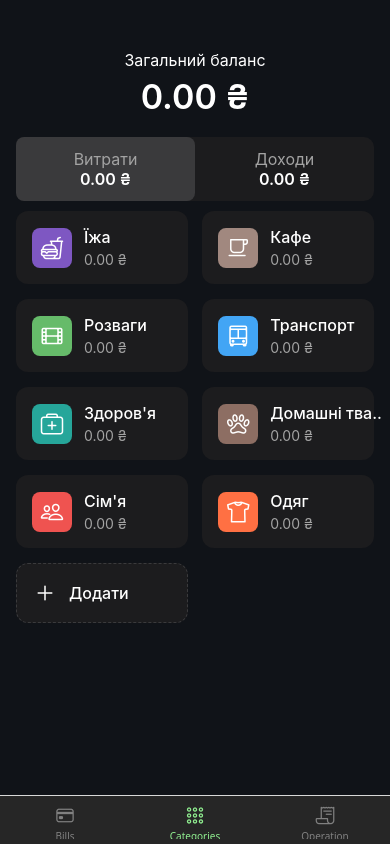
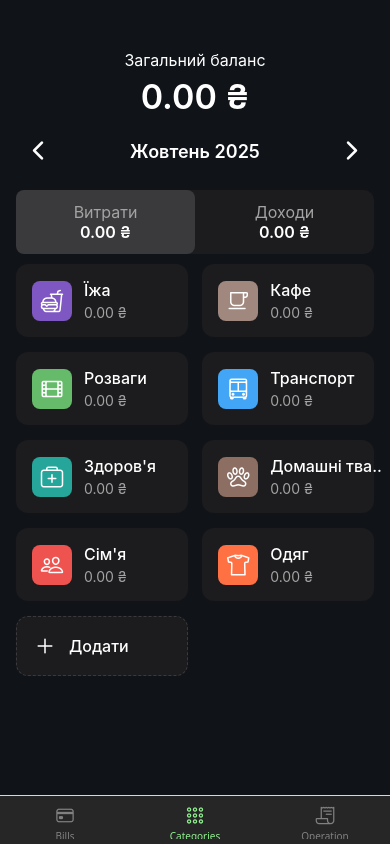
Before and after one commit to w1zardeo/mony, a React Native app: screen /Categories in a window 390 px wide. Built offline with nearby package versions, Linux system fonts and the light colour scheme.

Commit message:
Added new logic

```diff
--- a/modals/AddTransactionModal.js
+++ b/modals/AddTransactionModal.js
@@ -47,7 +47,7 @@ export default function AddTransactionModal({ route }) {
       amount: finalAmountInUAH,
       billId: selectedBill.id,
       billTitle: selectedBill.title,
-      createdAt: new Date().toISOString(),
+      date: new Date().toISOString(),
       type: transactionType,
     };
 
--- a/screens/CategoriesScreen.js
+++ b/screens/CategoriesScreen.js
@@ -1,4 +1,202 @@
-import React, { useState } from "react";
+// import React, { useState } from "react";
+// import {
+//   ScrollView,
+//   StyleSheet,
+//   Text,
+//   TouchableOpacity,
+//   View,
+// } from "react-native";
+// import Icon from "react-native-vector-icons/Ionicons";
+// import { useNavigation } from "@react-navigation/native";
+// import ScreenWrapper from "../components/ScreenWrapper";
+// import { colors } from "../theme/colors";
+// import { useSelector } from "react-redux";
+// import { CURRENCIES_DATA } from "../constants/currency";
+// import { categoriesData, incomeCategoriesData } from "../constants/categories";
+
+// const CategoryCard = ({ item, onPress }) => (
+//   <TouchableOpacity style={styles.card} onPress={onPress}>
+//     <View style={[styles.iconContainer, { backgroundColor: item.color }]}>
+//       <Icon name={item.icon} size={24} color="#FFF" />
+//     </View>
+//     <View>
+//       <Text style={styles.cardTitle}>{item.name}</Text>
+//       <Text style={styles.cardAmount}>{item.amount}</Text>
+//     </View>
+//   </TouchableOpacity>
+// );
+
+// export default function CategoriesScreen() {
+//   const navigation = useNavigation();
+//   const [activeTab, setActiveTab] = useState("expenses");
+
+//   const transactions = useSelector((state) => state.transactions.transactions);
+//   const bills = useSelector((state) => state.bills.list || []);
+
+//     const convertToUAH = (amount, currencyCode) => {
+//     const currency = CURRENCIES_DATA.find((item) => item.code === currencyCode);
+//     const numericAmount = Number(amount) || 0;
+
+//     if (!currency || currency.code === "UAH") {
+//       return numericAmount;
+//     }
+//     return numericAmount * currency.rateToUAH;
+//   };
+
+//   const totalBalance = bills.reduce((sum, bill) => {
+//     const convertedAmount = convertToUAH(bill.balance, bill.currencyCode);
+//     return sum + convertedAmount;
+//   }, 0);
+
+//   const totalExpenses = transactions
+//     .filter(transaction => transaction.type === 'expense')
+//     .reduce((sum, transaction) => sum + parseFloat(transaction.amount || 0), 0);
+
+//   const totalIncome = transactions
+//     .filter(transaction => transaction.type === 'income')
+//     .reduce((sum, transaction) => sum + parseFloat(transaction.amount || 0), 0);
+
+//   const getTotalByCategory = (categoryName) => {
+//     return transactions
+//       .filter((transaction) => transaction.title === categoryName)
+//       .reduce(
+//         (sum, transaction) => sum + parseFloat(transaction.amount || 0),
+//         0
+//       );
+//   };
+
+//   const openAddTransactionModal = (category) => {
+//     navigation.navigate("AddTransaction", { category });
+//   };
+
+//   return (
+//     <ScreenWrapper style={styles.wrapper}>
+//       <ScrollView contentContainerStyle={styles.container}>
+//         <View style={styles.header}>
+//           <Text style={styles.headerTitle}>Загальний баланс</Text>
+//           <Text style={styles.headerAmount}>{totalBalance.toFixed(2)} ₴</Text>
+//         </View>
+
+//         <View style={styles.tabsContainer}>
+//           <TouchableOpacity
+//             style={[styles.tab, activeTab === "expenses" && styles.activeTab]}
+//             onPress={() => setActiveTab("expenses")}
+//           >
+//             <Text style={styles.tabText}>Витрати</Text>
+//             <Text style={styles.tabAmount}>{totalExpenses.toFixed(2)} ₴</Text>
+//           </TouchableOpacity>
+//           <TouchableOpacity
+//             style={[styles.tab, activeTab === "income" && styles.activeTab]}
+//             onPress={() => setActiveTab("income")}
+//           >
+//             <Text style={styles.tabText}>Доходи</Text>
+//             <Text style={styles.tabAmount}>{totalIncome.toFixed(2)} ₴</Text>
+//           </TouchableOpacity>
+//         </View>
+
+//         <View style={styles.grid}>
+//           {activeTab === "expenses" ? (
+//             <>
+//               {categoriesData.map((item) => {
+//                 const total = getTotalByCategory(item.name);
+//                 return (
+//                   <CategoryCard
+//                     key={item.id}
+//                     item={{ ...item, amount: `${total.toFixed(2)} ₴` }}
+//                     onPress={() => openAddTransactionModal(item)}
+//                   />
+//                 );
+//               })}
+//               <TouchableOpacity
+//                 style={[styles.card, styles.addCard]}
+//                 onPress={() => openAddTransactionModal(categoriesData[0])}
+//               >
+//                 <Icon
+//                   name="add-outline"
+//                   size={24}
+//                   color="#FFF"
+//                   style={styles.addIcon}
+//                 />
+//                 <Text style={styles.cardTitle}>Додати</Text>
+//               </TouchableOpacity>
+//             </>
+//           ) : (
+//             <>
+//               {incomeCategoriesData.map((item) => {
+//                  const total = getTotalByCategory(item.name);
+//                 return (
+//                 <CategoryCard
+//                   key={item.id}
+//                   item={{ ...item, amount: `${total.toFixed(2)} ₴` }}
+//                   onPress={() => openAddTransactionModal(item)}
+//                 />
+//                 )
+//               })}
+//               <TouchableOpacity
+//                 style={[styles.card, styles.addCard]}
+//                 onPress={() => openAddTransactionModal(incomeCategoriesData[0])}
+//               >
+//                 <Icon
+//                   name="add-outline"
+//                   size={24}
+//                   color="#FFF"
+//                   style={styles.addIcon}
+//                 />
+//                 <Text style={styles.cardTitle}>Додати</Text>
+//               </TouchableOpacity>
+//             </>
+//           )}
+//         </View>
+//       </ScrollView>
+//     </ScreenWrapper>
+//   );
+// }
+
+// const styles = StyleSheet.create({
+//   wrapper: { backgroundColor: colors.black },
+//   container: { paddingHorizontal: 16, paddingBottom: 40 },
+//   header: { alignItems: "center", marginBottom: 20 },
+//   headerTitle: { color: colors.white, fontSize: 16, marginBottom: 6 },
+//   headerAmount: { color: colors.white, fontSize: 34, fontWeight: "600" },
+//   tabsContainer: {
+//     flexDirection: "row",
+//     backgroundColor: "#1C1C1E",
+//     borderRadius: 10,
+//     marginBottom: 10,
+//   },
+//   tab: { flex: 1, paddingVertical: 12, alignItems: "center", borderRadius: 8 },
+//   activeTab: { backgroundColor: "#3A3A3C" },
+//   tabText: { color: "#A3A3A3", fontSize: 16 },
+//   tabAmount: { color: "#FFFFFF", fontSize: 16, fontWeight: "600" },
+//   grid: {
+//     flexDirection: "row",
+//     flexWrap: "wrap",
+//     justifyContent: "space-between",
+//   },
+//   card: {
+//     width: "48%",
+//     backgroundColor: "#1C1C1E",
+//     borderRadius: 12,
+//     padding: 16,
+//     marginBottom: 15,
+//     flexDirection: "row",
+//     alignItems: "center",
+//   },
+//   iconContainer: {
+//     width: 40,
+//     height: 40,
+//     borderRadius: 8,
+//     justifyContent: "center",
+//     alignItems: "center",
+//     marginRight: 12,
+//   },
+//   cardTitle: { color: "#FFFFFF", fontSize: 16, fontWeight: "500" },
+//   cardAmount: { color: "#A3A3A3", fontSize: 14, marginTop: 4 },
+//   addCard: { borderWidth: 1.5, borderColor: "#3A3A3C", borderStyle: "dashed" },
+//   addIcon: { marginRight: 12 },
+// });
+
+import React, { useState, useMemo } from "react";
 import {
   ScrollView,
   StyleSheet,
@@ -29,6 +227,7 @@ const CategoryCard = ({ item, onPress }) => (
 export default function CategoriesScreen() {
   const navigation = useNavigation();
   const [activeTab, setActiveTab] = useState("expenses");
+  const [currentDate, setCurrentDate] = useState(new Date());
 
   const transactions = useSelector((state) => state.transactions.transactions);
   const bills = useSelector((state) => state.bills.list || []);
@@ -36,7 +235,6 @@ export default function CategoriesScreen() {
   const convertToUAH = (amount, currencyCode) => {
     const currency = CURRENCIES_DATA.find((item) => item.code === currencyCode);
     const numericAmount = Number(amount) || 0;
-
     if (!currency || currency.code === "UAH") {
       return numericAmount;
     }
@@ -48,16 +246,28 @@ export default function CategoriesScreen() {
     return sum + convertedAmount;
   }, 0);
 
-  const totalExpenses = transactions
-    .filter(transaction => transaction.type === 'expense')
+  const filteredTransactions = useMemo(() => {
+    if (!Array.isArray(transactions)) return [];
+    return transactions.filter((transaction) => {
+      const transactionDate = new Date(transaction.date);
+      return (
+        transactionDate.getFullYear() === currentDate.getFullYear() &&
+        transactionDate.getMonth() === currentDate.getMonth()
+      );
+    });
+  }, [transactions, currentDate]);
+
+  // 🔹 Підрахунок витрат та доходів
+  const totalExpenses = filteredTransactions
+    .filter((transaction) => transaction.type === "expense")
     .reduce((sum, transaction) => sum + parseFloat(transaction.amount || 0), 0);
 
-  const totalIncome = transactions
-    .filter(transaction => transaction.type === 'income')
+  const totalIncome = filteredTransactions
+    .filter((transaction) => transaction.type === "income")
     .reduce((sum, transaction) => sum + parseFloat(transaction.amount || 0), 0);
 
   const getTotalByCategory = (categoryName) => {
-    return transactions
+    return filteredTransactions
       .filter((transaction) => transaction.title === categoryName)
       .reduce(
         (sum, transaction) => sum + parseFloat(transaction.amount || 0),
@@ -69,6 +279,41 @@ export default function CategoriesScreen() {
     navigation.navigate("AddTransaction", { category });
   };
 
+  const monthNames = [
+    "Січень",
+    "Лютий",
+    "Березень",
+    "Квітень",
+    "Травень",
+    "Червень",
+    "Липень",
+    "Серпень",
+    "Вересень",
+    "Жовтень",
+    "Листопад",
+    "Грудень",
+  ];
+
+  const handlePrevMonth = () => {
+    const newDate = new Date(currentDate);
+    newDate.setMonth(newDate.getMonth() - 1);
+    const minDate = new Date(1970, 0, 1);
+    if (newDate < minDate) {
+      setCurrentDate(minDate);
+    } else {
+      setCurrentDate(newDate);
+    }
+  };
+
+  const handleNextMonth = () => {
+    const newDate = new Date(currentDate);
+    newDate.setMonth(newDate.getMonth() + 1);
+    setCurrentDate(newDate);
+  };
+
+  const isPrevDisabled =
+    currentDate.getFullYear() === 1970 && currentDate.getMonth() === 0;
+
   return (
     <ScreenWrapper style={styles.wrapper}>
       <ScrollView contentContainerStyle={styles.container}>
@@ -77,6 +322,29 @@ export default function CategoriesScreen() {
           <Text style={styles.headerAmount}>{totalBalance.toFixed(2)} ₴</Text>
         </View>
 
+        <View style={styles.dateNavigator}>
+          <TouchableOpacity
+            onPress={handlePrevMonth}
+            disabled={isPrevDisabled}
+            style={styles.arrowButton}
+          >
+            <Icon
+              name="chevron-back"
+              size={28}
+              color={isPrevDisabled ? "#4D4D4D" : colors.white}
+            />
+          </TouchableOpacity>
+
+          <Text style={styles.dateText}>
+            {monthNames[currentDate.getMonth()]} {currentDate.getFullYear()}
+          </Text>
+
+          <TouchableOpacity onPress={handleNextMonth} style={styles.arrowButton}>
+            <Icon name="chevron-forward" size={28} color={colors.white} />
+          </TouchableOpacity>
+        </View>
+
+        {/* 🔹 Витрати / Доходи */}
         <View style={styles.tabsContainer}>
           <TouchableOpacity
             style={[styles.tab, activeTab === "expenses" && styles.activeTab]}
@@ -85,6 +353,7 @@ export default function CategoriesScreen() {
             <Text style={styles.tabText}>Витрати</Text>
             <Text style={styles.tabAmount}>{totalExpenses.toFixed(2)} ₴</Text>
           </TouchableOpacity>
+
           <TouchableOpacity
             style={[styles.tab, activeTab === "income" && styles.activeTab]}
             onPress={() => setActiveTab("income")}
@@ -107,6 +376,7 @@ export default function CategoriesScreen() {
                   />
                 );
               })}
+
               <TouchableOpacity
                 style={[styles.card, styles.addCard]}
                 onPress={() => openAddTransactionModal(categoriesData[0])}
@@ -130,8 +400,9 @@ export default function CategoriesScreen() {
                     item={{ ...item, amount: `${total.toFixed(2)} ₴` }}
                     onPress={() => openAddTransactionModal(item)}
                   />
-                )
+                );
               })}
+
               <TouchableOpacity
                 style={[styles.card, styles.addCard]}
                 onPress={() => openAddTransactionModal(incomeCategoriesData[0])}
@@ -153,21 +424,65 @@ export default function CategoriesScreen() {
 }
 
 const styles = StyleSheet.create({
-  wrapper: { backgroundColor: colors.black },
-  container: { paddingHorizontal: 16, paddingBottom: 40 },
-  header: { alignItems: "center", marginBottom: 20 },
-  headerTitle: { color: colors.white, fontSize: 16, marginBottom: 6 },
-  headerAmount: { color: colors.white, fontSize: 34, fontWeight: "600" },
+  wrapper: {
+    backgroundColor: colors.black,
+  },
+  container: {
+    paddingHorizontal: 16,
+    paddingBottom: 40,
+  },
+  header: {
+    alignItems: "center",
+    marginBottom: 10,
+  },
+  headerTitle: {
+    color: colors.white,
+    fontSize: 16,
+    marginBottom: 6,
+  },
+  headerAmount: {
+    color: colors.white,
+    fontSize: 34,
+    fontWeight: "600",
+  },
+  dateNavigator: {
+    flexDirection: "row",
+    justifyContent: "space-between",
+    alignItems: "center",
+    marginBottom: 15,
+  },
+  dateText: {
+    color: colors.white,
+    fontSize: 18,
+    fontWeight: "600",
+  },
+  arrowButton: {
+    padding: 8,
+  },
   tabsContainer: {
     flexDirection: "row",
     backgroundColor: "#1C1C1E",
     borderRadius: 10,
     marginBottom: 10,
   },
-  tab: { flex: 1, paddingVertical: 12, alignItems: "center", borderRadius: 8 },
-  activeTab: { backgroundColor: "#3A3A3C" },
-  tabText: { color: "#A3A3A3", fontSize: 16 },
-  tabAmount: { color: "#FFFFFF", fontSize: 16, fontWeight: "600" },
+  tab: {
+    flex: 1,
+    paddingVertical: 12,
+    alignItems: "center",
+    borderRadius: 8,
+  },
+  activeTab: {
+    backgroundColor: "#3A3A3C",
+  },
+  tabText: {
+    color: "#A3A3A3",
+    fontSize: 16,
+  },
+  tabAmount: {
+    color: "#FFFFFF",
+    fontSize: 16,
+    fontWeight: "600",
+  },
   grid: {
     flexDirection: "row",
     flexWrap: "wrap",
@@ -190,8 +505,22 @@ const styles = StyleSheet.create({
     alignItems: "center",
     marginRight: 12,
   },
-  cardTitle: { color: "#FFFFFF", fontSize: 16, fontWeight: "500" },
-  cardAmount: { color: "#A3A3A3", fontSize: 14, marginTop: 4 },
-  addCard: { borderWidth: 1.5, borderColor: "#3A3A3C", borderStyle: "dashed" },
-  addIcon: { marginRight: 12 },
+  cardTitle: {
+    color: "#FFFFFF",
+    fontSize: 16,
+    fontWeight: "500",
+  },
+  cardAmount: {
+    color: "#A3A3A3",
+    fontSize: 14,
+    marginTop: 4,
+  },
+  addCard: {
+    borderWidth: 1.5,
+    borderColor: "#3A3A3C",
+    borderStyle: "dashed",
+  },
+  addIcon: {
+    marginRight: 12,
+  },
 });
```
Lines whose indentation alone changed are shown as unchanged.
